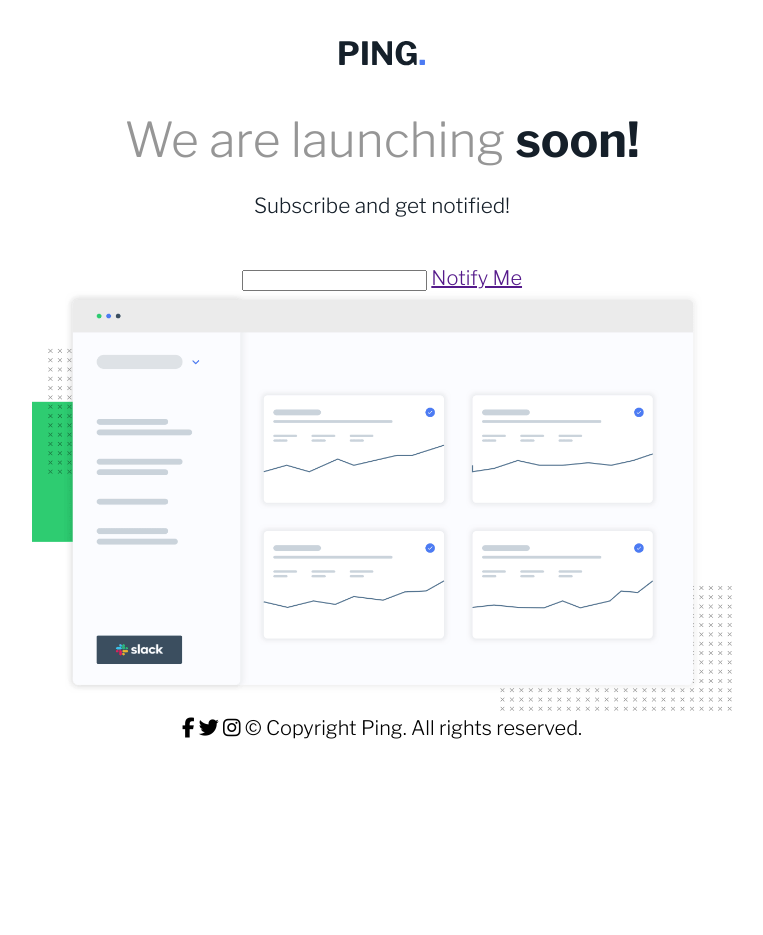
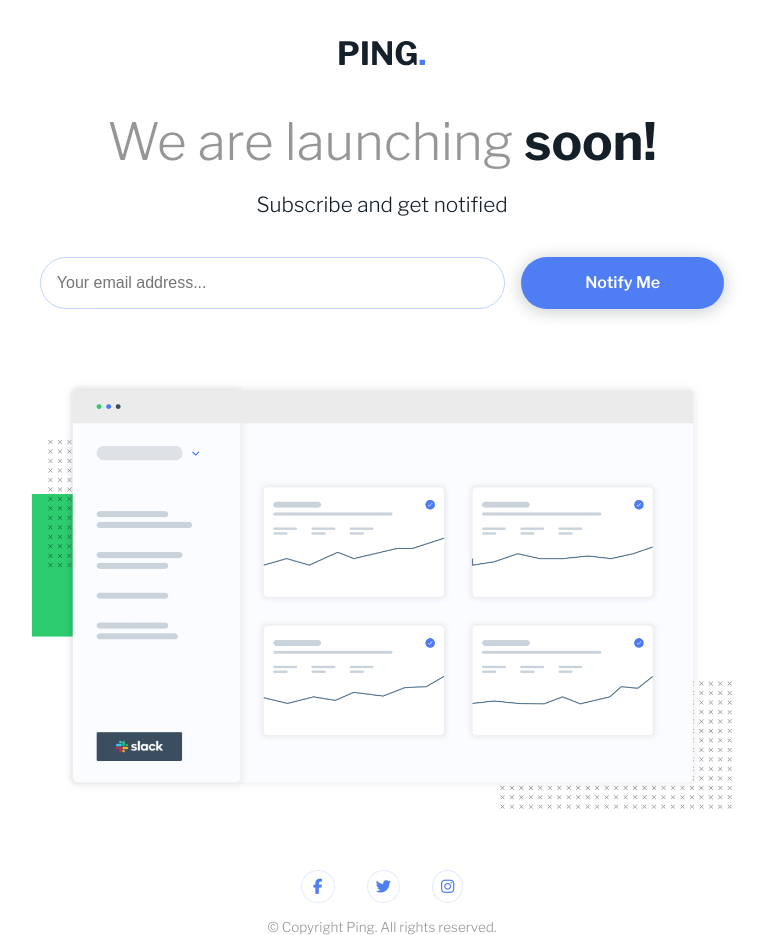
Before and after one commit to FluffyKas/ping-coming-soon-page, a plain HTML site: page index.html in a window 1280 px wide. Shown: the whole page, without its empty margins (258-1021 px from the left). Before the commit the page ends 800 px from the top, so only its background shows below. Drawn offline with nearby package versions, Linux system fonts and the light colour scheme.

Commit message:
Add files via upload

```diff
--- a/index.html
+++ b/index.html
@@ -20,16 +20,18 @@
 
       <img class="logo" src="images/logo.svg" alt="">
       <h1 class="main-title">We are launching <span class="main-title-highlight">soon!</span></h1>
-      <h3 class="subscribe-title">Subscribe and get notified!</h3>
+      <h3 class="subscribe-title">Subscribe and get notified</h3>
 
     </header>
 
-    <section class="subscribe-form">
+    <form>
 
-      <input type="text">
-      <a class="button" href="">Notify Me</a>
+      <label class="subscribe-form">
+        <input class="email" name="email" type="text" placeholder="Your email address..." required>
+        <a class="button" href="">Notify Me</a>
+      </label>
 
-    </section>
+    </form>
 
     <section class="image-holder">
 
@@ -38,15 +40,18 @@
     </section>
 
     <footer>
-
-      <i class="fab fa-facebook-f"></i>
-      <i class="fab fa-twitter"></i>
-      <i class="fab fa-instagram"></i>
-      &copy; Copyright Ping. All rights reserved.
+      <div class="social-media">
+        <a class="social-media__link" href="" target="_blank"><i class="icon fab fa-facebook-f"></i></a>
+        <a class="social-media__link" href="" target="_blank"><i class="icon fab fa-twitter"></i></a>
+        <a class="social-media__link" href="" target="_blank"><i class="icon fab fa-instagram"></i></a>
+      </div>
+      <p class="copyright">&copy; Copyright Ping. All rights reserved.</p>
 
     </footer>
 
   </div>
 
+  <script src="email.js"></script>
+
 </body>
 </html>
--- a/styles.css
+++ b/styles.css
@@ -14,7 +14,7 @@
   /* Neutral Colours */
 
   --clr-neutral-gray: hsl(0, 0%, 59%);
-  --clr-neutral-dark-blue: hsl(209, 33%, 12%);
+  --clr-neutral-dark-blue: hsl(210, 32%, 12%);
 }
 
 *,
@@ -40,10 +40,10 @@ body {
 }
 
 .main-title {
-  font-size: 3rem;
+  font-size: 1.5rem;
   font-weight: 300;
   color: var(--clr-neutral-gray);
-  padding-bottom: 1.5rem;
+  padding-bottom: 1.2rem;
 }
 
 .main-title-highlight {
@@ -52,20 +52,152 @@ body {
 }
 
 .subscribe-title {
-  font-size: 1.3rem;
+  font-size: .85rem;
   font-weight: 300;
   color: var(--clr-neutral-dark-blue);
-  padding-bottom: 3rem;
+  padding-bottom: 2rem;
+}
+
+/* SUBSCRIBE SECTION */
+
+.subscribe-form {
+  display: flex;
+  flex-direction: column;
+  gap: .6rem;
+  padding-bottom: 4.5rem;
+  padding-inline: .5rem;
+}
+
+
+.email {
+  padding: .85rem 1.5rem;
+  color: var(--clr-neutral-gray);
+  border: 1px solid var(--clr-secondary-blue);
+  border-radius: 25px;
+}
+
+.button {
+  font-size: .85rem;
+  padding: .85rem 1.5rem;
+  border-radius: 25px;
+  font-weight: 600;
+  text-decoration: none;
+  color: white;
+  background: var(--clr-primary-blue);
+  box-shadow: 0px 2px 15px 2px rgba(21, 31, 41, .20);
+}
+
+/* DASHBOARD IMAGE */
+
+.image-holder {
+  margin-bottom: 2rem;
 }
 
 .dashboard-image {
-  width: 100%;
-  max-width: 700px;
-  aspect-ratio: 1.666 / 1;
+  width: 20rem;
+  height: 12rem;
+}
 
-  /* Fallback for aspect-ratio */
-  /* @supports not (aspect-ratio: 1.666 / 1) {
-    padding-top: 61%;
-  } */
+/* FOOTER SECTION */
 
+.social-media {
+  color: var(--clr-primary-blue);
+  display: flex;
+  flex-direction: row;
+  justify-content: center;
+  padding-block: 1.5rem;
 }
+
+.icon {
+  font-size: .95rem;
+  border: 1px solid rgba(194, 211, 255, .45);
+  border-radius: 50%;
+  padding: .5rem;
+  margin-inline: 1rem;
+}
+
+.social-media__link,
+.social-media__link:active {
+  text-decoration: none;
+  color: inherit;
+}
+
+.fa-facebook-f {
+  padding: .5rem .70rem;
+}
+
+.copyright {
+  color: var(--clr-neutral-gray);
+  font-size: .7rem;
+}
+
+@media screen and (min-width: 700px) {
+  .main-title {
+    font-size: 3.2rem;
+  }
+
+  .subscribe-title {
+    font-size: 1.3rem;
+    padding-bottom: 2.5rem;
+  }
+
+  .subscribe-form {
+    flex-direction: row;
+    justify-content: center;
+    gap: 1rem;
+    margin: 0 auto;
+  }
+
+  .email {
+    font-size: 1rem;
+    width: 65%;
+    padding: 1rem;
+    border-radius: 40px;
+  }
+
+  .email:focus {
+    outline: 2px solid var(--clr-primary-blue);
+  }
+
+  .button {
+    font-size: 1rem;
+    padding: 1rem 4rem;
+    border-radius: 40px;
+    opacity: 1;
+    transition: opacity .2s ease-in-out;
+  }
+
+  .button:hover {
+    cursor: pointer;
+    opacity: .8;
+  }
+
+  .image-holder {
+    padding-inline: 1rem;
+  }
+
+  .dashboard-image {
+    width: 100%;
+    max-width: 700px;
+    height: 100%;
+  }
+
+  .social-media {
+    padding-top: 1.5rem;
+    padding-bottom: 1rem;
+  }
+
+  .icon {
+    transition: color .25s ease-in-out;
+  }
+
+  .icon:hover {
+    color: white;
+    background: var(--clr-primary-blue);
+    cursor: pointer;
+  }
+
+  .copyright {
+    font-size: .85rem;
+  }
+}
```
